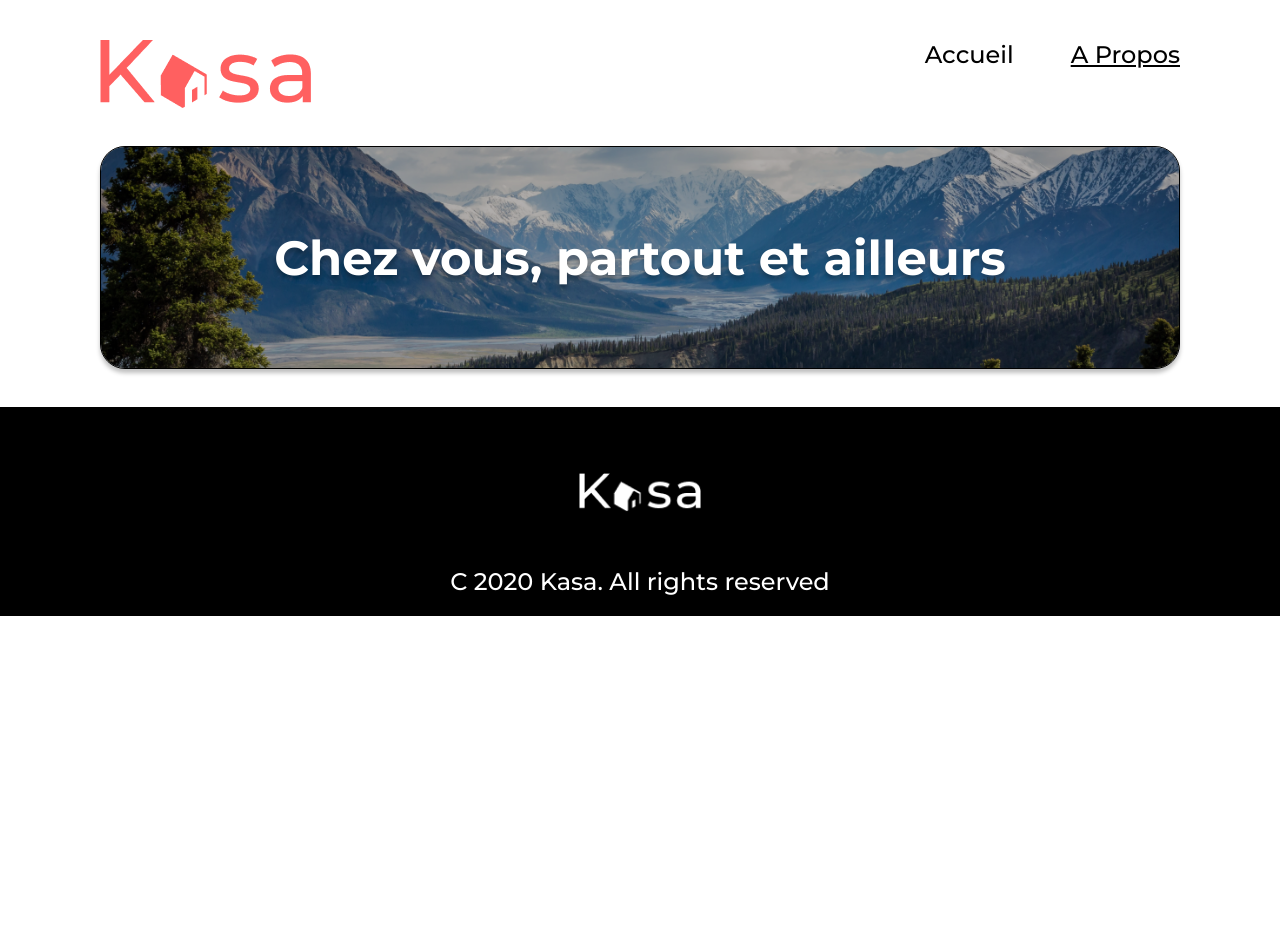
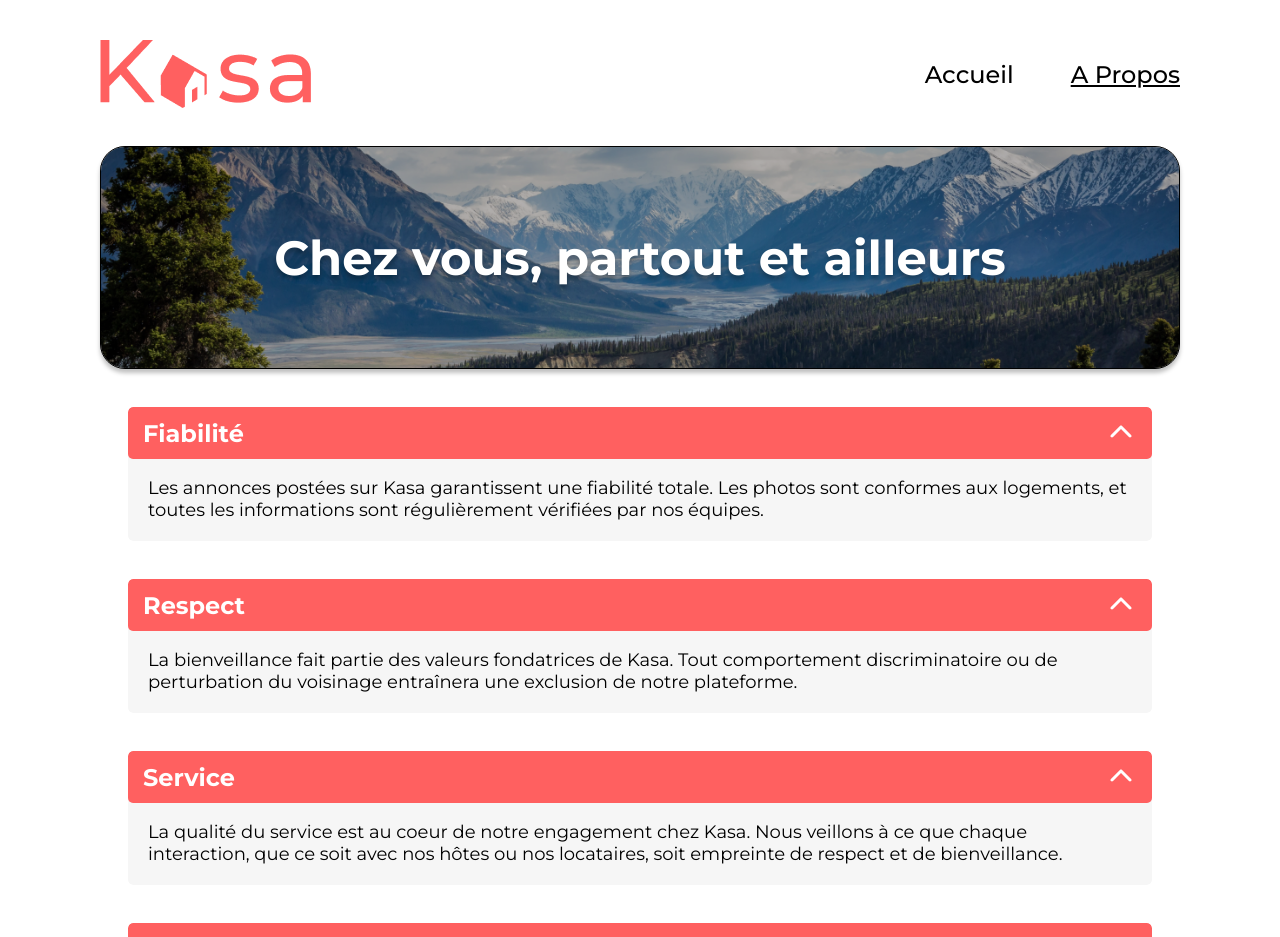
Before and after one commit to AlanGdev/Kasa, a React (Vite) app: page /Apropos in a window 1280 px wide. Shown: the top 937 px of the page. Before the commit the page ends 800 px from the top, so only its background shows below. Built offline with nearby package versions, Linux system fonts and the light colour scheme.

Commit message:
Ajout de Font Awesome Création du composant Collapse (+CSS) / Animation(mise en place)

```diff
--- a/package.json
+++ b/package.json
@@ -10,6 +10,11 @@
     "preview": "vite preview"
   },
   "dependencies": {
+    "@fortawesome/fontawesome-svg-core": "^6.7.2",
+    "@fortawesome/free-brands-svg-icons": "^6.7.2",
+    "@fortawesome/free-regular-svg-icons": "^6.7.2",
+    "@fortawesome/free-solid-svg-icons": "^6.7.2",
+    "@fortawesome/react-fontawesome": "^0.2.2",
     "prop-types": "^15.8.1",
     "react": "^18.3.1",
     "react-dom": "^18.3.1",
--- /dev/null
+++ b/src/components/Collapse/Collapse.module.scss
@@ -0,0 +1,122 @@
+@use '../../styles/variables.scss' as var;
+
+@mixin collapse-params{
+    margin: 0;
+    padding: 0;
+    max-width:1024px;
+    border-radius:5px;
+    position:relative;
+    overflow:hidden;
+}
+@mixin top-bar-params{
+    position:absolute;
+    z-index: 1;
+    box-sizing: border-box;
+    width:100%;
+    margin: 0;
+    display: flex;
+    justify-content: space-between;
+    align-items: center;
+    color:var.$secondary-color;
+    font-weight: 700;
+    background-color: var.$primary-color;
+    border-radius: 5px;
+}
+@mixin top-bar__button-params{
+    border:none;
+    margin:0;
+    padding:0;
+    display: flex;
+    justify-content: center;
+    align-items: center;
+    width:32px;
+    height:32px;
+    background-color: var.$primary-color;
+    color:var.$secondary-color;
+    font-size: 24px;
+    transform: rotate(180deg);
+    transition: all 0.3s ease-out
+
+}
+@mixin frame-params{
+    z-index: 0;
+    margin:0;
+    border-radius: 10px 10px 5px 5px;
+    padding:70px 20px 20px 20px;
+    background-color: var.$background-color;
+    font-weight: 400;
+    color:var.$third-color;
+}
+@mixin content-params{
+    margin:0;
+    padding:0;
+}
+.collapse{
+    @include collapse-params;
+    &__top-bar{
+        @include top-bar-params;
+        padding:10px 15px 10px 15px;
+        font-size: 24px;
+        @media(max-width:var.$breakpoint){
+            padding:10px 10px 10px 10px;
+            font-size: 13px;
+        }
+        &__title{
+            margin:0;
+        }
+        &__button{
+            @include top-bar__button-params();
+            @media(max-width:var.$breakpoint){
+                font-size: 16px;
+            }
+            &--open{
+                transform:rotate(0deg)
+            }
+        }
+    }
+    &__frame{
+        @include frame-params;
+        font-size: 18px;
+        @media(max-width:var.$breakpoint){
+            font-size: 12px;
+        }
+        &__content{
+            @include content-params;
+            &--open{
+                transform:translateY(0);
+            }
+        }
+        &--open{
+            transform:translateY(0);
+            height:auto;
+        }
+    }
+    .collapse-medium{
+        @include collapse-params;
+        &__top-bar{
+            @include top-bar-params;
+            padding:10px 20px 10px 10px;
+            font-size: 18px;
+            @media(max-width:var.$breakpoint){
+                padding:10px 10px 10px 10px;
+                font-size: 13px;
+            }
+            &__title{
+                margin:0;
+            }
+            &__button{
+                @include top-bar__button-params();
+            }
+        }
+        &__frame{
+            @include frame-params;
+            font-size: 18px;
+            @media(max-width:var.$breakpoint){
+                font-size: 12px;
+            }
+            &__content{
+                @include content-params;
+            }
+        }
+    }
+}
--- /dev/null
+++ b/src/components/Collapse/index.jsx
@@ -0,0 +1,38 @@
+import PropTypes from "prop-types"
+import { useState } from "react"
+import styles from './Collapse.module.scss'
+import { FontAwesomeIcon } from '@fortawesome/react-fontawesome'
+import {faChevronDown} from '@fortawesome/free-solid-svg-icons'
+
+function Collapse({title,content,size}){
+    const[isOpen,setIsOpen]=useState(false)
+    const collapseSize=size==='large'?'collapse':'collapse-medium'
+    const option=isOpen?'--open':''
+    console.log(option)
+    return(
+        <div className={styles[collapseSize]}>
+            <div className={styles[`${collapseSize}__top-bar`]}>
+                <p className={styles[`${collapseSize}__top-bar__title`]}>{title}</p>
+                <button className={`${styles[`${collapseSize}__top-bar__button`]} ${isOpen?styles[`${collapseSize}__top-bar__button${option}`]:''}`} onClick={()=>setIsOpen(!isOpen)}><FontAwesomeIcon icon={faChevronDown} /></button>
+            </div>
+            <div className={`${styles[`${collapseSize}__frame`]} ${isOpen?styles[`${collapseSize}__frame${option}`]:''}`}>
+                {Array.isArray(content)?
+                <ul className={styles[`${collapseSize}__frame__content`]}>
+                    {content.map((item)=>
+                    <li key={item}>{item}</li>)}
+                </ul>:
+                <p className={`${styles[`${collapseSize}__frame__content`]} ${isOpen?styles[`${collapseSize}__frame__content${option}`]:''}`}>{content}</p>}
+            </div>
+        </div>
+    )
+
+}
+Collapse.propTypes={
+    title: PropTypes.string.isRequired,
+    content: PropTypes.oneOfType([
+        PropTypes.string,
+        PropTypes.array
+    ]).isRequired,
+    size:PropTypes.string
+}
+export default Collapse
--- a/src/components/Footer/index.jsx
+++ b/src/components/Footer/index.jsx
@@ -1,11 +1,13 @@
 import picture from '../../assets/logoWhite.png'
 import styles from './Footer.module.scss'
+import { FontAwesomeIcon } from '@fortawesome/react-fontawesome';
+import {faCopyright} from '@fortawesome/free-regular-svg-icons'
 function Footer(){
     return(
         <footer className={styles.footer}>
             <img className={styles.footer__img} src={picture}/>
             <p className={styles.footer__text}>
-                C 2020 Kasa. All rights reserved
+            <FontAwesomeIcon icon={faCopyright} /> 2020 Kasa. All rights reserved
             </p>
         </footer>
     )
--- a/src/components/Header/Header.module.scss
+++ b/src/components/Header/Header.module.scss
@@ -3,4 +3,5 @@
     min-width: 335px;
     display: flex;
     justify-content: space-between;
+    align-items: center;
 }
--- a/src/pages/Apropos/Apropos.module.scss
+++ b/src/pages/Apropos/Apropos.module.scss
@@ -1,4 +1,17 @@
 @use '../../styles/variables.scss' as var;
 .content{
     @include var.pageApropos;
+
+    &__itemList{
+        margin:0;
+        padding:0;
+        list-style: none;
+        @include var.center;
+        flex-direction: column;
+        gap:38px;
+        &__item{
+            margin:0;
+            padding:0;
+        }
+    }
 }
--- a/src/pages/Apropos/index.jsx
+++ b/src/pages/Apropos/index.jsx
@@ -1,11 +1,35 @@
 import Header from '../../components/Header'
 import styles from './Apropos.module.scss'
 import Banner from '../../components/Banner'
+import Collapse from '../../components/Collapse'
 function Apropos(){
+    const pageContent=[
+        {
+            title:"Fiabilité",
+            content:"Les annonces postées sur Kasa garantissent une fiabilité totale. Les photos sont conformes aux logements, et toutes les informations sont régulièrement vérifiées par nos équipes."
+        },
+        {
+            title:'Respect',
+            content:'La bienveillance fait partie des valeurs fondatrices de Kasa. Tout comportement discriminatoire ou de perturbation du voisinage entraînera une exclusion de notre plateforme.'
+        },
+        {
+            title:'Service',
+            content:'La qualité du service est au coeur de notre engagement chez Kasa. Nous veillons à ce que chaque interaction, que ce soit avec nos hôtes ou nos locataires, soit empreinte de respect et de bienveillance.'
+        },
+        {
+            title:'Sécurité',
+            content:`La sécurité est la priorité de Kasa. Aussi bien pour nos hôtes que pour les voyageurs, chaque logement correspond aux critères de sécurité établis par nos services. En laissant une note aussi bien à l'hôte qu'au locataire, cela permet à nos équipes de vérifier ques les standards sont bien respectés. Nous organisons également des ateliers sur la sécurité domestique pour nos hôtes.`
+        },
+    ]
     return(
         <div className={styles.content}>
             <Header/>
             <Banner/>
+            <ul className={styles.content__itemList}>{pageContent.map((item)=>
+            <li className={styles.content__itemList__item} key={item.title}><Collapse title={item.title} content={item.content} size='large'/></li>
+            )}
+
+            </ul>
         </div>
     )
 }
```
Also changed, not shown: 1 other file (tests, documents, lock files or other folders).
